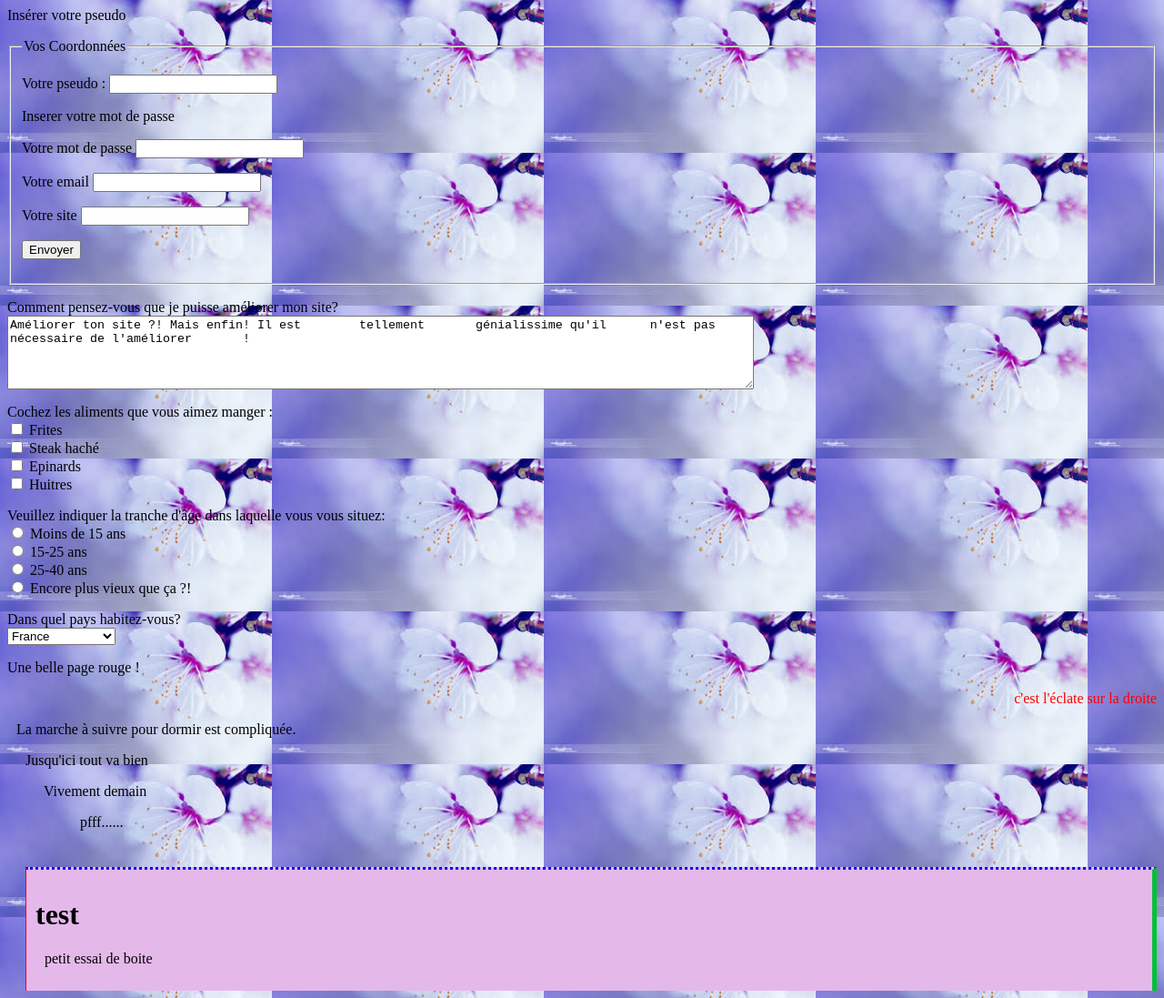
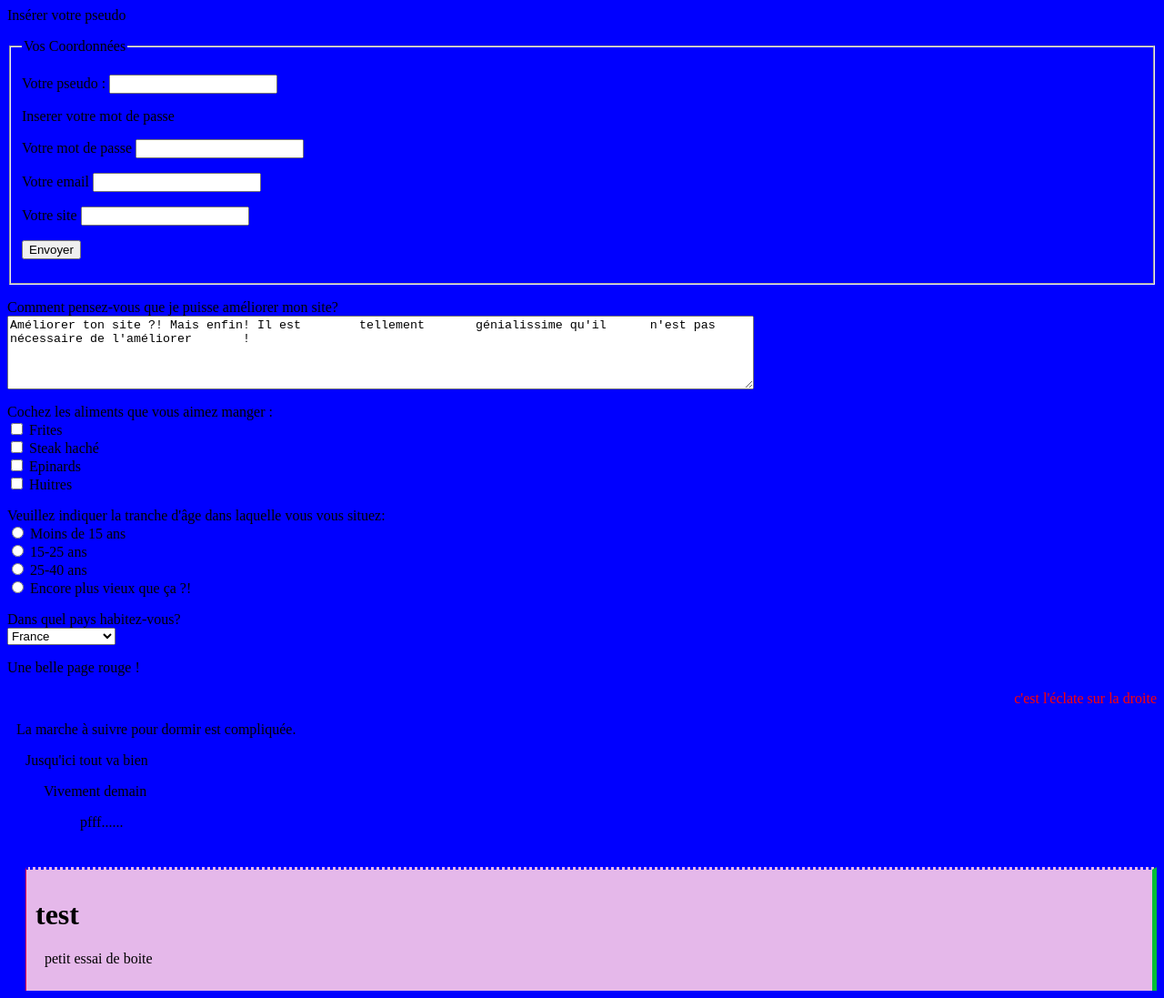
Before and after one commit to chbeyens/poi-lille, a plain HTML site: page index.html in a window 1280 px wide. Shown: the whole page at 91% size. Drawn offline with Linux system fonts and the light colour scheme.

Commit message:
first commit

```diff
--- a/css/style.css
+++ b/css/style.css
@@ -1,5 +1,5 @@
 /*	Ma	jolie	feuille	de	style.	*/
-	body {background-color:blue;background-image: url("../img/image.jpg") }
+	body {background-color:blue; }
 .red-right-aligned {color:red; text-align:right; }
 
 div p{ text-indent: 10px; }
```
Also changed, not shown: img/image.jpg (deleted).
